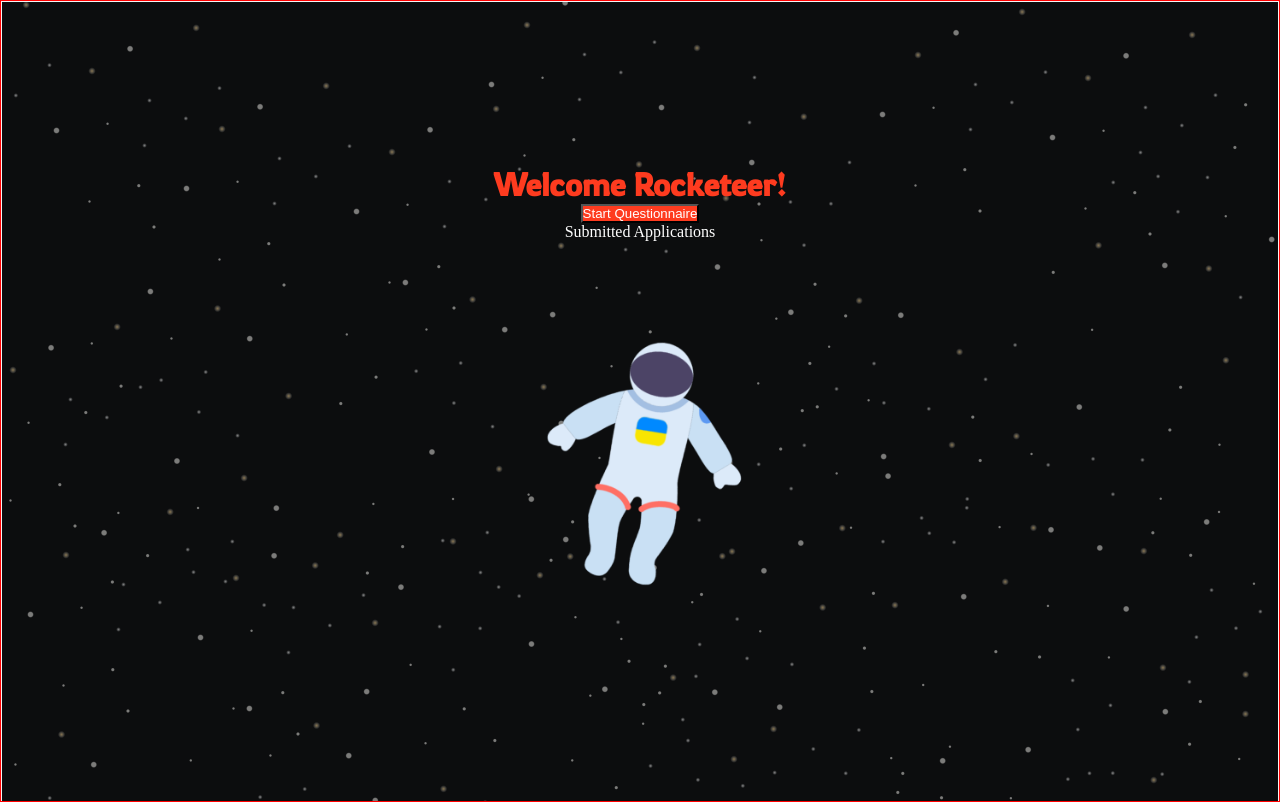
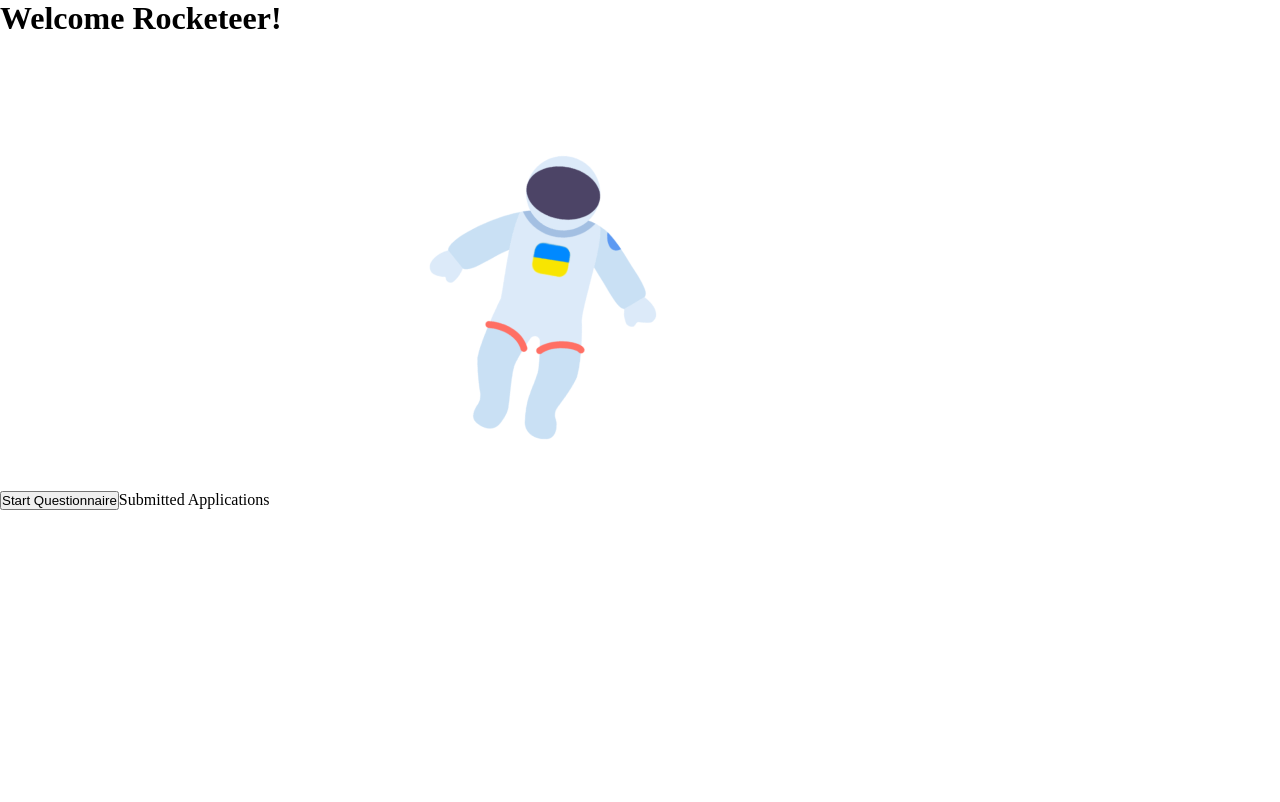
Before and after one commit to Chanksela/redberry-project, a React (Create React App) app: page / in a window 1280 px wide. Built offline with nearby package versions, Linux system fonts and the light colour scheme.

Commit message:
plain welcome page, starting survey

```diff
--- a/src/App.js
+++ b/src/App.js
@@ -1,9 +1,9 @@
-import FirstPage from "./Components/FirstPage";
+import Welcome from "./Components/Welcome";
 
 function App() {
   return (
     <div className="App">
-      <FirstPage />
+      <Welcome />
     </div>
   );
 }
--- a/src/Components/FirstPage.module.css
+++ /dev/null
@@ -1,38 +0,0 @@
-* {
-  overflow: hidden;
-  color: var(--redberry-white);
-  margin: 0;
-  padding: 0;
-}
-body {
-  border: 1px solid red;
-  height: 100vh;
-  width: auto;
-  background-color: var(--primary-bg);
-  background-image: url("../Pictures/stars.png");
-}
-#center {
-  height: 100vh;
-  width: auto;
-  border: 1px solid whitesmoke;
-  display: flex;
-  justify-content: center;
-  align-items: center;
-  flex-direction: column;
-}
-#mainText {
-  font-family: var(--row-font);
-  color: var(--redberry-red);
-  display: flex;
-}
-#start {
-  display: flex;
-  background-color: var(--redberry-red);
-}
-#application {
-  display: flex;
-}
-#rocketman {
-  height: 50vh;
-  width: auto;
-}
--- a/src/Components/FirstPage.js
+++ b/src/Components/Welcome.js
@@ -1,5 +1,5 @@
 import React from "react";
-import Welcome from "./FirstPage.module.css";
+import Welcome from "./Welcome.module.css";
 import astro from "../Pictures/rocketman.png";
 function FirstPage() {
   return (
--- /dev/null
+++ b/src/Components/Welcome.module.css
@@ -0,0 +1,6 @@
+* {
+  overflow: hidden;
+
+  margin: 0;
+  padding: 0;
+}
```
Also changed, not shown: src/Components/SurveyForm.js (added, +7 -0 lines).
